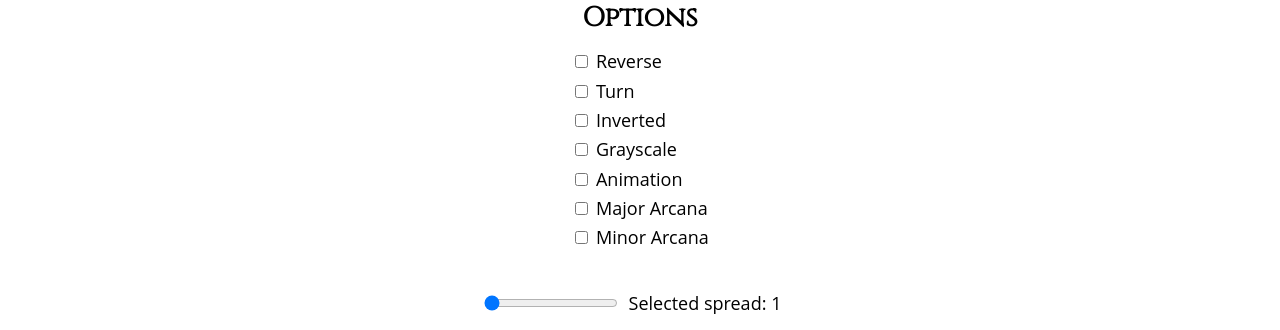
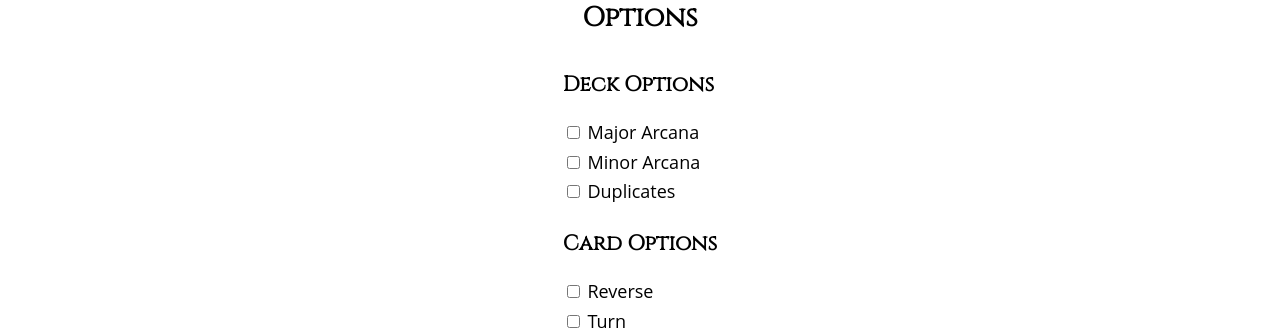
Before and after one commit to timabloom/tarot-sanctuary, a SvelteKit app: page /readings in a window 1280 px wide. Shown: the part 240-570 px from the top of the page. Built offline with nearby package versions, Linux system fonts and the light colour scheme.

Commit message:
added duplicates option

```diff
--- a/src/lib/randomize-card-functions.ts
+++ b/src/lib/randomize-card-functions.ts
@@ -8,7 +8,8 @@ function shuffleDeck(
 	grayscale: boolean,
 	animation: boolean,
 	arcanaMajor: boolean,
-	arcanaMinor: boolean
+	arcanaMinor: boolean,
+	duplicates: boolean
 ): Cards[] {
 	const cleanDeck = deck.map((card) => {
 		return {
@@ -23,11 +24,22 @@ function shuffleDeck(
 			arcanaMinor: false
 		};
 	});
-	const shuffledDeck = [...cleanDeck];
+	const shuffledDeck: Cards[] = [...cleanDeck];
+	const duplicateDeck: Cards[] = [];
+	let id = 0;
+
 	for (let i = shuffledDeck.length - 1; i >= 0; i--) {
 		const j = Math.floor(Math.random() * (i + 1));
+
+		if (duplicates) {
+			const object = {
+				...shuffledDeck[j],
+				id: id++
+			};
+			duplicateDeck.push(object);
+		} else {
 			[shuffledDeck[i], shuffledDeck[j]] = [shuffledDeck[j], shuffledDeck[i]];
-
+		}
 		// arcana options
 		if (arcanaMajor && shuffledDeck[i].arcana === "major") {
 			optionsShuffle(shuffledDeck, i, animation, inverted, grayscale, reverse, turn);
@@ -35,6 +47,12 @@ function shuffleDeck(
 			optionsShuffle(shuffledDeck, i, animation, inverted, grayscale, reverse, turn);
 		} else if (!arcanaMajor && !arcanaMinor) {
 			optionsShuffle(shuffledDeck, i, animation, inverted, grayscale, reverse, turn);
+		}
+	}
+	if (duplicates) {
+		return duplicateDeck;
+	}
+	return shuffledDeck;
 }
 
 function optionsShuffle(
@@ -99,9 +117,6 @@ function shuffleDeck(
 		}
 	}
 }
-	}
-	return shuffledDeck;
-}
 
 export function randomizeSpread(
 	spreadSize: number,
@@ -112,7 +127,8 @@ export function randomizeSpread(
 	grayscale: boolean,
 	animation: boolean,
 	arcanaMajor: boolean,
-	arcanaMinor: boolean
+	arcanaMinor: boolean,
+	duplicates: boolean
 ): Cards[] {
 	const shuffledDeck = shuffleDeck(
 		deck,
@@ -122,7 +138,8 @@ export function randomizeSpread(
 		grayscale,
 		animation,
 		arcanaMajor,
-		arcanaMinor
+		arcanaMinor,
+		duplicates
 	);
 	return shuffledDeck.slice(0, spreadSize);
 }
--- a/src/routes/readings/+page.svelte
+++ b/src/routes/readings/+page.svelte
@@ -17,6 +17,8 @@
 	let animation = false;
 	let arcanaMajor = false;
 	let arcanaMinor = false;
+	let duplicates = false;
+	let id = 0;
 
 	function changeSpread(event: Event): void {
 		const newSpread = parseInt((event.target as HTMLInputElement).value);
@@ -37,7 +39,8 @@
 			grayscale,
 			animation,
 			arcanaMajor,
-			arcanaMinor
+			arcanaMinor,
+			duplicates
 		);
 	}
 </script>
@@ -54,7 +57,21 @@
 	<div class="options-container">
 		<h2>Options</h2>
 		<div>
+			<h3>Deck Options</h3>
 			<label>
+				<input type="checkbox" bind:checked={arcanaMajor} />
+				Major Arcana
+			</label>
+			<label>
+				<input type="checkbox" bind:checked={arcanaMinor} />
+				Minor Arcana
+			</label>
+			<label>
+				<input type="checkbox" bind:checked={duplicates} />
+				Duplicates
+			</label>
+			<h3>Card Options</h3>
+			<label class="label-reverse">
 				<input type="checkbox" bind:checked={reverse} />
 				Reverse
 			</label>
@@ -73,14 +90,6 @@
 			<label>
 				<input type="checkbox" bind:checked={animation} />
 				Animation
-			</label>
-			<label>
-				<input type="checkbox" bind:checked={arcanaMajor} />
-				Major Arcana
-			</label>
-			<label>
-				<input type="checkbox" bind:checked={arcanaMinor} />
-				Minor Arcana
 			</label>
 		</div>
 	</div>
```
Lines whose indentation alone changed are shown as unchanged.
